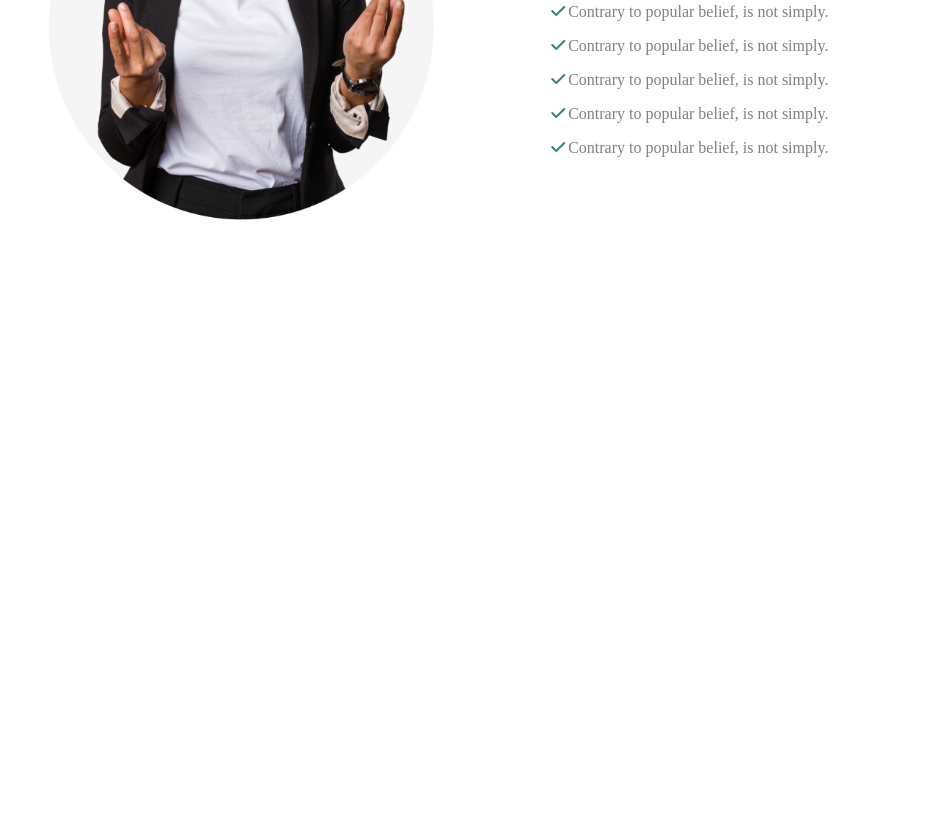
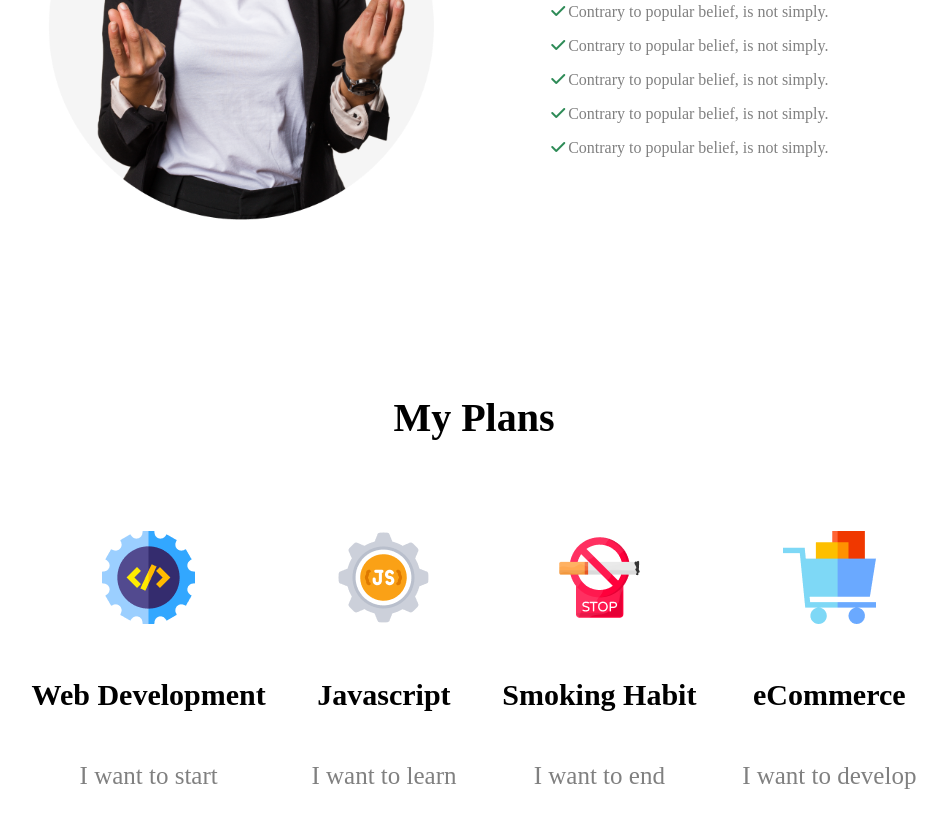
Before and after one commit to miraz-faruk/newyear, a plain HTML site: page index.html in a window 1280 px wide. Shown: the part 1257-2084 px from the top of the page, without its empty margins (166-1113 px from the left). Before the commit the page ends 1611 px from the top, so only its background shows below. Drawn offline with Linux system fonts and the light colour scheme.

Commit message:
third my plans section completed

```diff
--- a/index.html
+++ b/index.html
@@ -66,5 +66,35 @@
       </div>
     </section>
     <!--Second Section end-->
+
+    <!--Third Section start-->
+    <section class="third">
+      <div class="third-title">
+        <h3>My Plans</h3>
+      </div>
+      <div class="third-body">
+        <div class="plans">
+          <img src="images/icons/web.png" alt="">
+          <h5>Web Development</h5>
+          <p>I want to start</p>
+        </div>
+        <div class="plans">
+          <img src="images/icons/js.png" alt="">
+          <h5>Javascript</h5>
+          <p>I want to learn</p>
+        </div>
+        <div class="plans">
+          <img src="images/icons/smoke.png" alt="">
+          <h5>Smoking Habit</h5>
+          <p>I want to end</p>
+        </div>
+        <div class="plans">
+          <img src="images/icons/ecom.png" alt="">
+          <h5>eCommerce</h5>
+          <p>I want to develop</p>
+        </div>
+      </div>
+    </section>
+    <!--Third Section end-->
   </body>
 </html>
--- a/style.css
+++ b/style.css
@@ -49,7 +49,7 @@
   width: 400px;
 }
 
-.second h3 {
+h3 {
   font-size: 40px;
   font-weight: bold;
 }
@@ -63,3 +63,37 @@
   color: seagreen;
 }
 /* Second section -- end*/
+
+/* Third section -- start*/
+.third {
+  width: 70%;
+  margin: 130px auto;
+  display: flex;
+  flex-direction: column;
+  text-align: center;
+}
+
+.third-body {
+  display: flex;
+  text-align: center;
+  justify-content: space-between;
+}
+
+.third-title {
+  margin-bottom: 50px;
+}
+
+h5 {
+  font-size: 30px;
+  font-weight: bold;
+}
+
+.plans img {
+  width: 93px;
+}
+
+.plans p {
+  color: gray;
+  font-size: 25px;
+}
+/* Third section -- end*/
```
